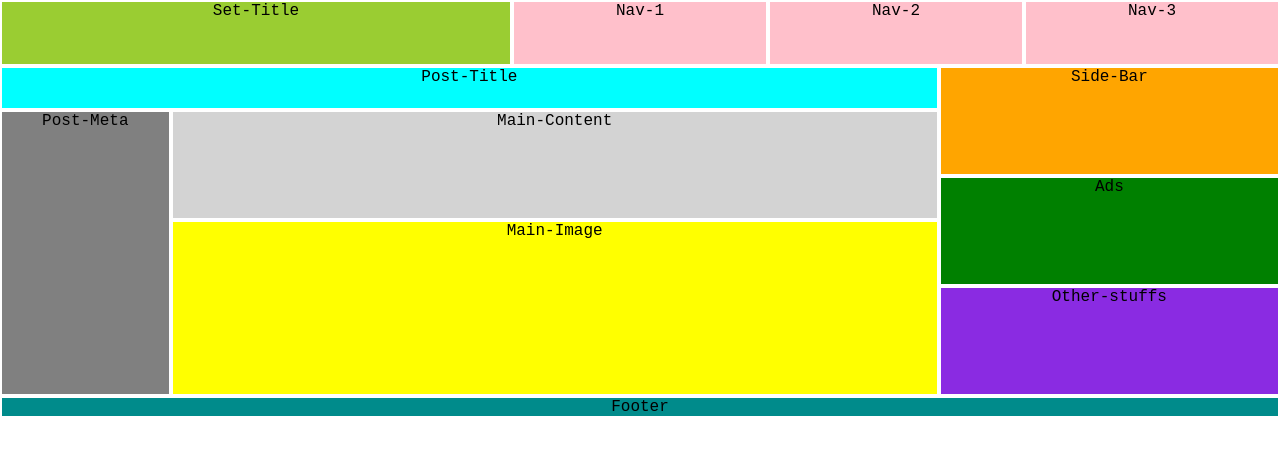
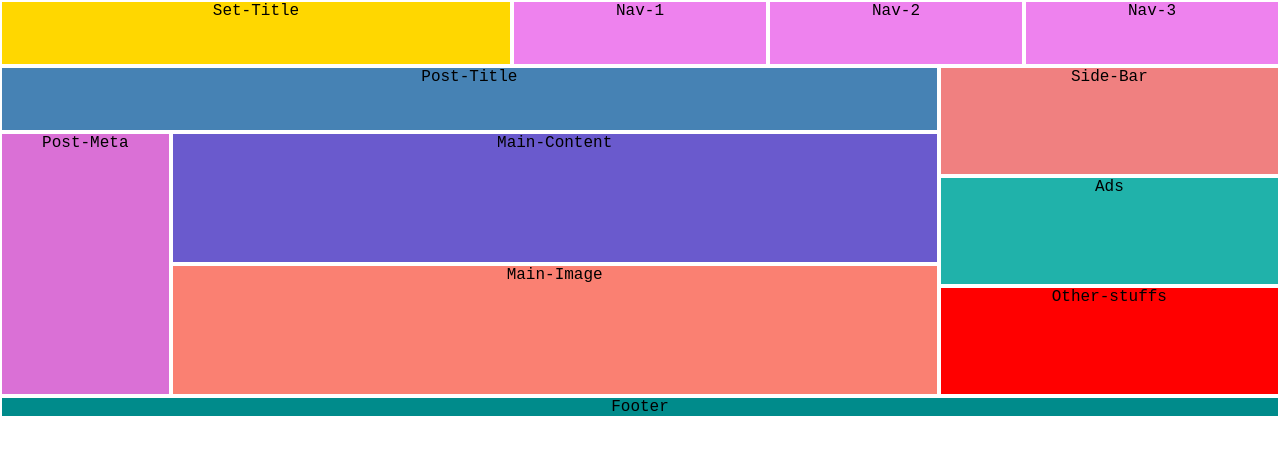
Before and after one commit to lovelycastrodes/HANDS-ON-EXERCISE-NO.-8-, a plain HTML site: page index.html in a window 1280 px wide. Drawn offline with Linux system fonts and the light colour scheme.

Commit message:
Update style.css

```diff
--- a/css/style.css
+++ b/css/style.css
@@ -15,71 +15,71 @@
 .item-1{
     grid-row: 1 / 4;
     grid-column: 1 / 7;
-    background-color: yellowgreen;
+    background-color: gold;
     margin: 2px;
 }
 .item-2{
     grid-row: 1/ 4;
     grid-column: 7 / 10;
-    background-color: pink;
+    background-color: violet;
     margin: 2px;
 }
 .item-3{
     grid-row: 1 / 4;
     grid-column: 10 / 13;
-    background-color: pink;
+    background-color: violet;
     margin: 2px;
 }
 .item-4{
     grid-row: 1 / 4;
     grid-column: 13 / 16;
-    background-color: pink;
+    background-color: violet;
     margin: 2px;
 }
 .item-5{
-    grid-row: 4 / 6;
+    grid-row: 4/ 7;
     grid-column: 1 / 12;
-    background-color: aqua;
+    background-color: steelblue;
     margin: 2px;
 }
 .item-6{
-    grid-row: 6 / 19;
+    grid-row: 7/ 19;
     grid-column: 1 / 3;
-    background-color: gray;
+    background-color: orchid;
     margin: 2px;
 }
 .item-7{
-    grid-row: 6 / 11;
+    grid-row: 7/ 13;
     grid-column:3 / 12;
-    background-color: lightgray;
+    background-color: slateblue;
     margin: 2px;
 }
 .item-8{
-    grid-row: 11 / 19;
+    grid-row: 13 / 19;
     grid-column: 3 / 12;
-    background-color: yellow;
+    background-color: salmon;
     margin: 2px;
 }
 .item-9{
-    grid-row: 4 / 9;
+    grid-row: 4/ 9;
     grid-column: 12 / 16;
-    background-color: orange;
+    background-color: lightcoral;
     margin: 2px;
 }
 .item-10{
     grid-row: 9 / 14;
     grid-column: 12 / 16;
-    background-color: green;
+    background-color: lightseagreen;
     margin: 2px;
 }
 .item-11{
     grid-row: 14 / 19;
     grid-column: 12 / 16;
-    background-color: blueviolet;
+    background-color:red;
     margin: 2px;
 }
 .item-12{
-    grid-row: 19/20 ;
+    grid-row: 19/  20 ;
     grid-column: 1 / 16;
     background-color: darkcyan;
     margin: 2px;
```
